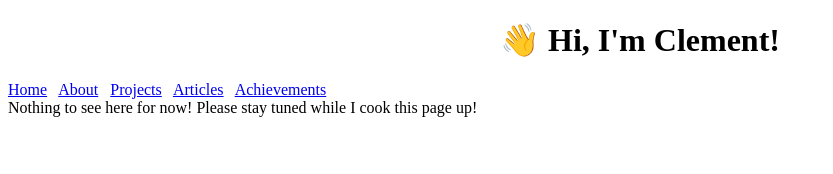
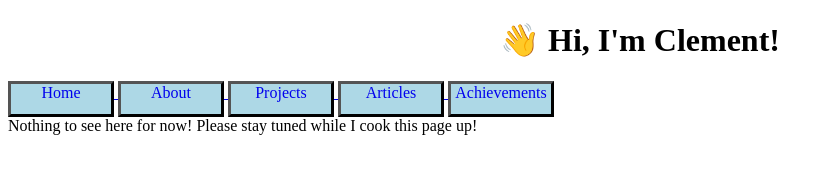
Before and after one commit to clementtech/clementtech.github.io, a plain HTML site: page about.html in a window 1280 px wide. Shown: the whole page, without its empty margins (0-833 px from the left). Drawn offline with Linux system fonts and the light colour scheme.

Commit message:
Added <div> to every page

```diff
--- a/about.html
+++ b/about.html
@@ -9,15 +9,36 @@
       href="https://avatars.githubusercontent.com/u/119944151?v=4"
       type="image/png"
     />
+    <style>
+      .Button {
+        border: 3px outset black;
+        background-color: lightblue;
+        text-align: center;
+        height: 30px;
+        width: 100px;
+        display: inline-block;
+        text-align: center;
+      }
+    </style>
   </head>
   <body>
     <h1 style="text-align: center;">👋 Hi, I'm Clement!</h1>
     <nav>
-      <a href="index.html">Home</a> &nbsp;
-      <a href="about.html">About</a> &nbsp;
-      <a href="projects.html">Projects</a> &nbsp;
-      <a href="articles.html">Articles</a> &nbsp;
-      <a href="achievements.html">Achievements</a>
+      <a href="index.html">
+        <div class="Button">Home</div>
+      </a>
+      <a href="about.html">
+        <div class="Button">About</div>
+      </a>
+      <a href="projects.html">
+        <div class="Button">Projects</div>
+      </a>
+      <a href="articles.html">
+        <div class="Button">Articles</div>
+      </a>
+      <a href="achievements.html">
+        <div class="Button">Achievements</div>
+      </a>
     </nav>
 
     Nothing to see here for now! Please stay tuned while I cook this page up!
```
Also changed, not shown: achievements.html (+26 -5 lines), articles.html (+26 -5 lines), projects.html (+26 -5 lines).
